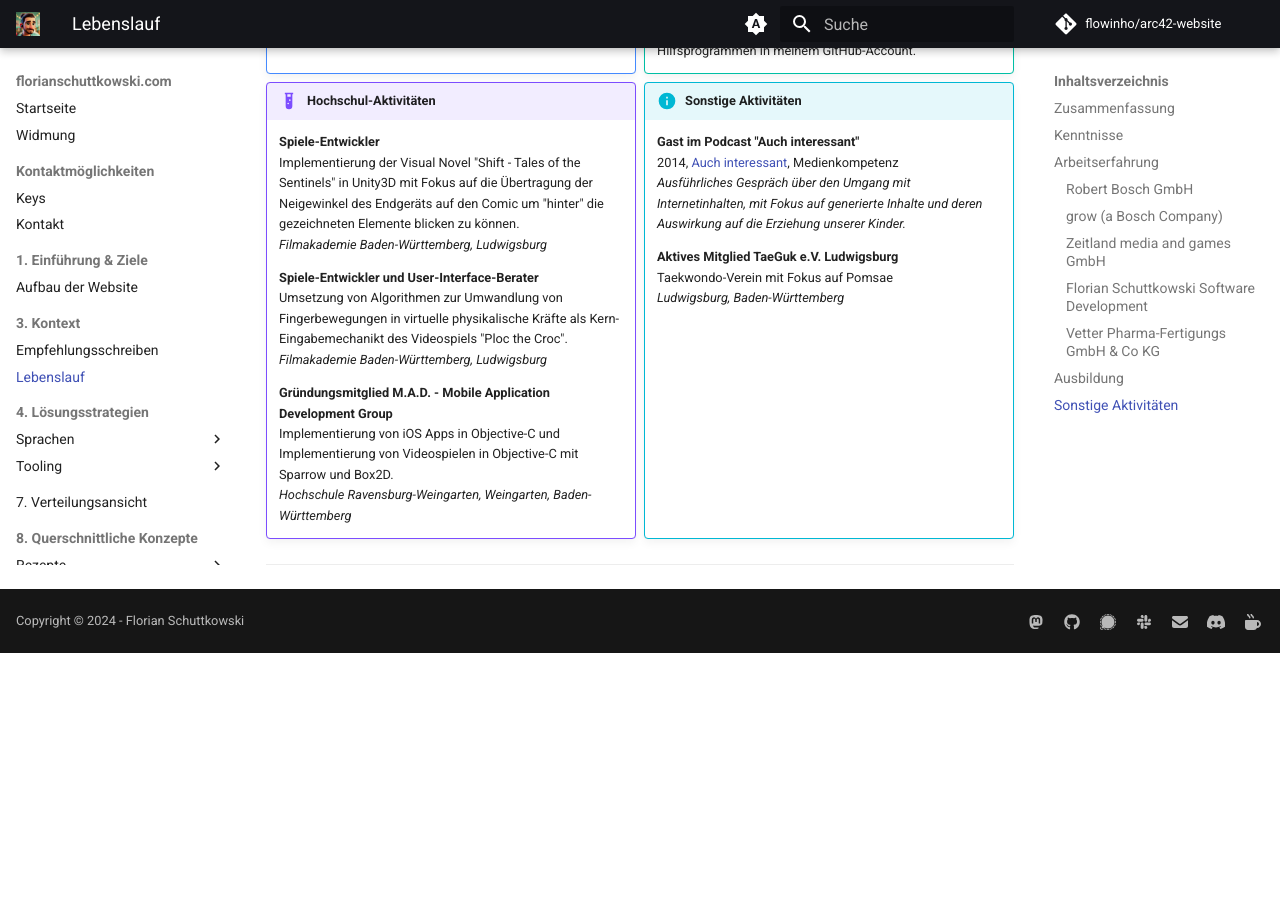
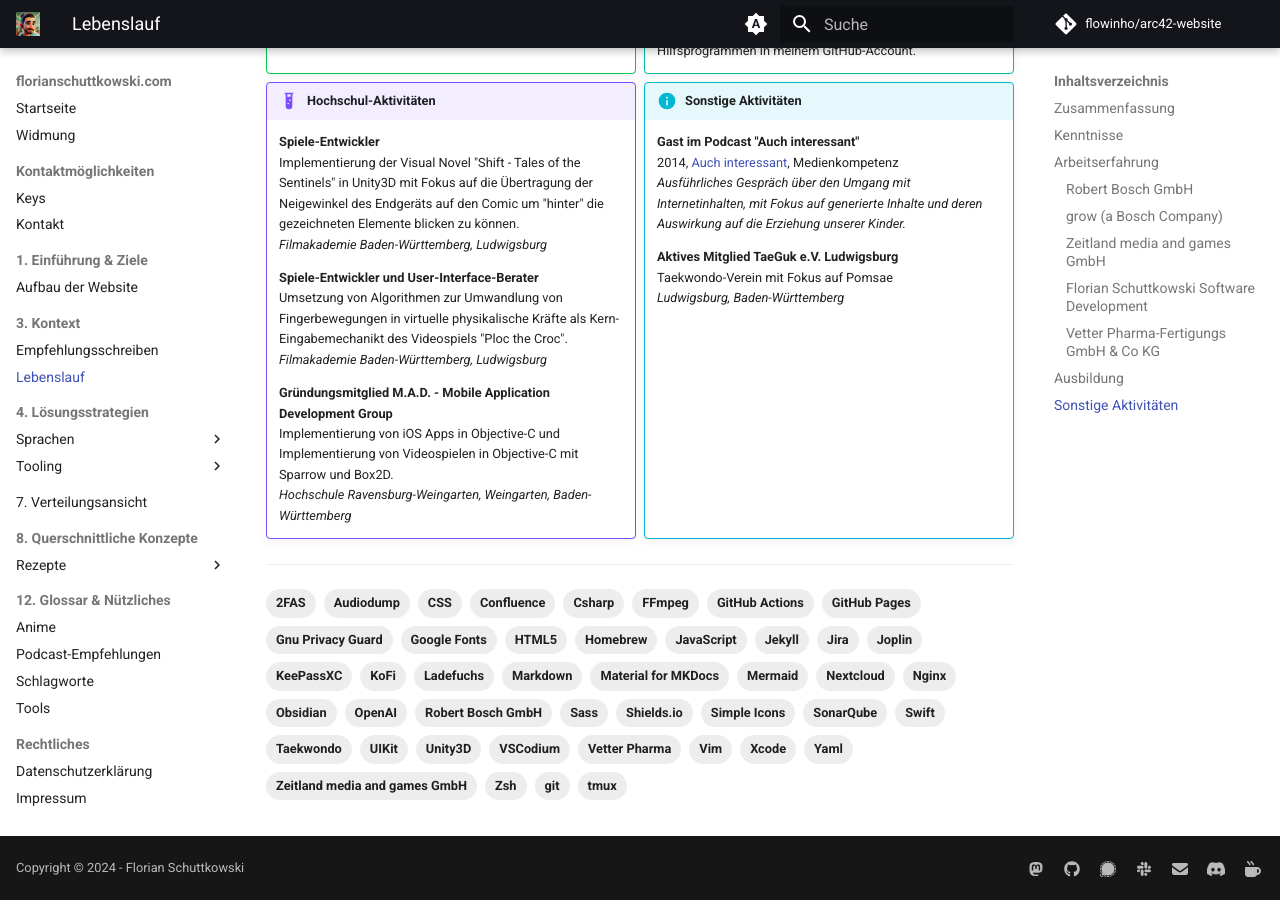
Before and after one commit to md42/arc42-website, an MkDocs documentation site: the page built from docs/kontext/lebenslauf.md, in a window 1280 px wide and 900 px high, scrolled down 3689 px. Built offline with MkDocs 1.6.1 and Material for MkDocs 9.7.7, drawn with Linux system fonts in a browser that asks for light colours; plug-ins that fetch from the network failed and are left out; comment, search, counter and statistics services are not loaded; before the commit the page ends 4342 px from its top, so only the background shows below that.

Commit message:
Add tags to CV

````diff
--- a/docs/kontext/lebenslauf.md
+++ b/docs/kontext/lebenslauf.md
@@ -1,3 +1,51 @@
+---
+tags:
+  - git
+  - GitHub Actions
+  - GitHub Pages
+  - Jekyll
+  - Xcode
+  - Jira
+  - Confluence
+  - Unity3D
+  - Csharp
+  - Vim
+  - tmux
+  - Homebrew
+  - Mermaid
+  - Material for MKDocs
+  - VSCodium
+  - SonarQube
+  - HTML5
+  - JavaScript
+  - Sass
+  - Swift
+  - Markdown
+  - Yaml
+  - CSS
+  - UIKit
+  - Nginx
+  - Obsidian
+  - Joplin
+  - Nextcloud
+  - Zsh
+  - Simple Icons
+  - Shields.io
+  - OpenAI
+  - FFmpeg
+  - Gnu Privacy Guard
+  - KeePassXC
+  - 2FAS
+  - Google Fonts
+  - KoFi
+  - Robert Bosch GmbH
+  - Vetter Pharma
+  - Zeitland media and games GmbH
+  - Taekwondo
+  - Ladefuchs
+  - Audiodump
+---
+
 # Lebenslauf
 
 ```
@@ -52,6 +100,8 @@
 	<img alt="xcode" src="https://img.shields.io/badge/-Xcode-147EFB?style=flat-square&logo=xcode&logoColor=white" />
 	<img alt="jira" src="https://img.shields.io/badge/-Jira-0052CC?style=flat-square&logo=tmux&logoColor=white" />
 	<img alt="confluence" src="https://img.shields.io/badge/-Confluence-172B4D?style=flat-square&logo=confluence&logoColor=white" />
+	<img alt="unity" src="https://img.shields.io/badge/-Unity3D-FFFFFF?style=flat-square&logo=confluence&logoColor=black" />
+	<img alt="csharp" src="https://img.shields.io/badge/-Csharp-99CC00?style=flat-square&logo=sharp&logoColor=black" />
 	<img alt="vim" src="https://img.shields.io/badge/-Vim-019733?style=flat-square&logo=vim&logoColor=white" />
 	<img alt="tmux" src="https://img.shields.io/badge/-tmux-1BB91F?style=flat-square&logo=tmux&logoColor=white" />
 	<img alt="homebrew" src="https://img.shields.io/badge/-Homebrew-FBB040?style=flat-square&logo=homebrew&logoColor=white" />
@@ -212,7 +262,7 @@
 !!! info "Sonstige Aktivitäten"
 
 	**Gast im Podcast "Auch interessant"**
-		2014, [Auch interessant]([https://dsadsaa](https://auch-interessant.de/2024/10/01/medienkompetenz-mit-basti-schlingel-wolfle-flowinho/)), Medienkompetenz
+		2014, [Auch interessant](https://auch-interessant.de/2024/10/01/medienkompetenz-mit-basti-schlingel-wolfle-flowinho/), Medienkompetenz
 		_Ausführliches Gespräch über den Umgang mit Internetinhalten, mit Fokus auf generierte Inhalte und deren Auswirkung auf die Erziehung unserer Kinder._
 
 	**Aktives Mitglied TaeGuk e.V. Ludwigsburg**
````
Also changed, not shown: other parts of docs/kontext/lebenslauf.md (+1 -1 lines).
